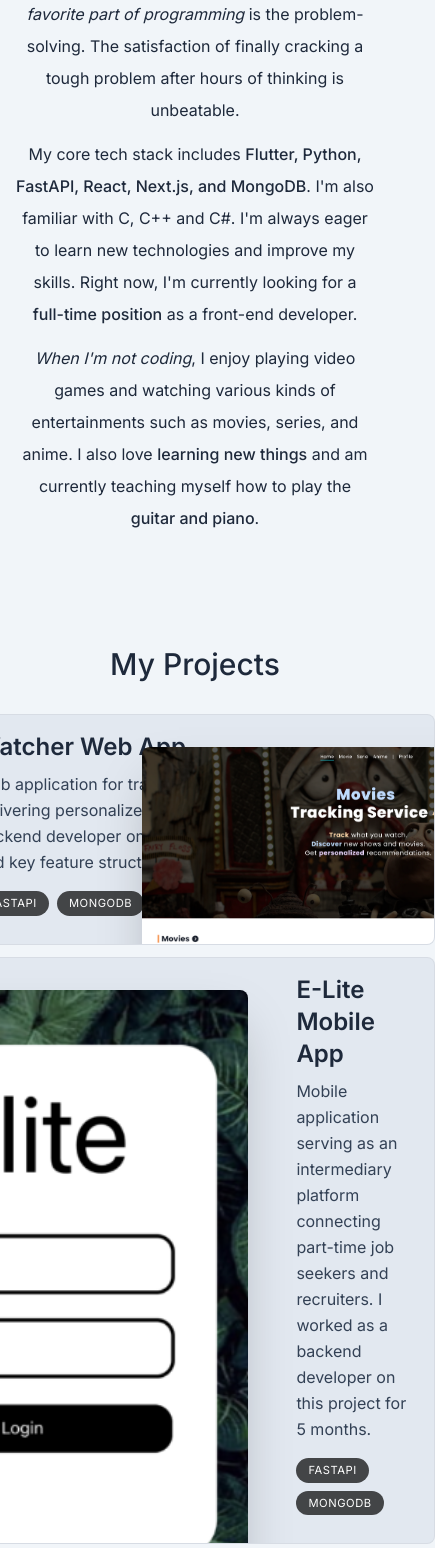
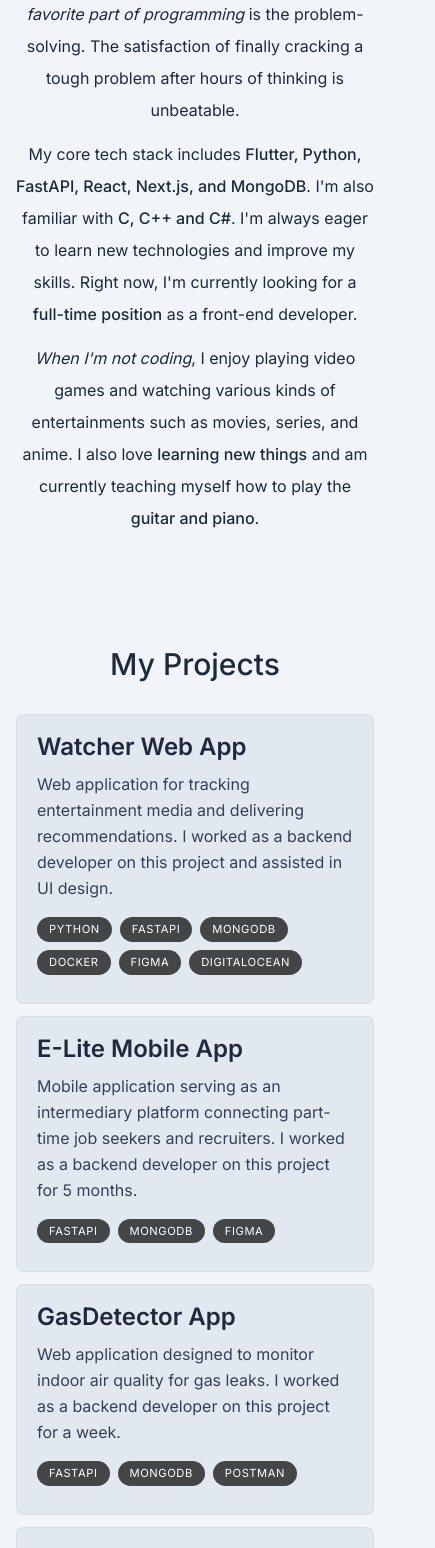
Before and after one commit to SStepz/portfolio, a Next.js app: page / in a window 390 px wide. Shown: the part 1560-3108 px from the top of the page, 435 px wide, since content can reach past the window. Built offline with nearby package versions, Linux system fonts and the light colour scheme.

Commit message:
✨ improved accessibility, styling, and project descriptions

```diff
--- a/app/layout.tsx
+++ b/app/layout.tsx
@@ -17,7 +17,7 @@ export default function RootLayout({
   children: React.ReactNode;
 }) {
   return (
-    <html lang="en">
+    <html lang="en" className="!scroll-smooth">
       <body
         className={`${inter.className} bg-slate-100 text-slate-800 relative h-[5000px] pt-28 sm:pt-36`}
       >
--- a/components/about.tsx
+++ b/components/about.tsx
@@ -1,37 +1,48 @@
-"use client"
+"use client";
 
-import React from 'react'
-import { motion } from 'framer-motion'
-import SectionHeading from './section-heading'
+import React from "react";
+import { motion } from "framer-motion";
+import SectionHeading from "./section-heading";
 
 export default function About() {
   return (
-    <motion.section className='mb-28 max-w-[45rem] text-center leading-8 sm:mb-40'
+    <motion.section
+      className="mb-28 max-w-[45rem] text-center leading-8 sm:mb-40 scroll-mt-28"
       initial={{ opacity: 0, y: 100 }}
       animate={{ opacity: 1, y: 0 }}
       transition={{ delay: 0.175 }}
+      id="about"
     >
       <SectionHeading>About me</SectionHeading>
-      <p className='mb-3'>
+      <p className="mb-3">
         As I approach graduation in{" "}
-        <span className="font-medium">Computer Engineering</span> at Kasetsart University, I've decided to pursue my passion for software engineering. I'm currently focused on improving my{" "}
+        <span className="font-medium">Computer Engineering</span> at Kasetsart
+        University, I've decided to pursue my passion for software engineering.
+        I'm currently focused on improving my{" "}
         <span className="font-medium">full-stack development</span> skills.{" "}
-        <span className="italic">My favorite part of programming</span> is the problem-solving. The satisfaction of finally cracking a tough problem after hours of thinking is unbeatable.
+        <span className="italic">My favorite part of programming</span> is the
+        problem-solving. The satisfaction of finally cracking a tough problem
+        after hours of thinking is unbeatable.
       </p>
-      <p className='mb-3'>
+      <p className="mb-3">
         My core tech stack includes{" "}
         <span className="font-medium">
-        Flutter, Python, FastAPI, React, Next.js, and MongoDB
+          Flutter, Python, FastAPI, React, Next.js, and MongoDB
         </span>
-        . I'm also familiar with C, C++ and C#. I'm always eager to learn new technologies and improve my skills. Right now, I'm currently looking for a{" "}
-        <span className="font-medium">full-time position</span> as a front-end developer.
+        . I'm also familiar with{" "}
+        <span className="font-medium">C, C++ and C#</span>. I'm always eager to
+        learn new technologies and improve my skills. Right now, I'm currently
+        looking for a <span className="font-medium">full-time position</span> as
+        a front-end developer.
       </p>
       <p>
-        <span className="italic">When I'm not coding</span>, I enjoy playing video games and watching various kinds of entertainments such as movies, series, and anime. I also love{" "}
-        <span className="font-medium">learning new things</span> and am currently
-        teaching myself how to play the{" "}
+        <span className="italic">When I'm not coding</span>, I enjoy playing
+        video games and watching various kinds of entertainments such as movies,
+        series, and anime. I also love{" "}
+        <span className="font-medium">learning new things</span> and am
+        currently teaching myself how to play the{" "}
         <span className="font-medium">guitar and piano</span>.
       </p>
     </motion.section>
-  )
+  );
 }
--- a/components/intro.tsx
+++ b/components/intro.tsx
@@ -11,7 +11,10 @@ import { FaGithubSquare } from "react-icons/fa";
 
 export default function Intro() {
   return (
-    <section className="mb-28 max-w-[50rem] text-center sm:mb-0">
+    <section
+      id="home"
+      className="mb-28 max-w-[50rem] text-center sm:mb-0 scroll-mt-[100rem]"
+    >
       <div className="flex items-center justify-center">
         <div className="relative">
           <motion.div
--- a/components/project.tsx
+++ b/components/project.tsx
@@ -1,38 +1,43 @@
-"use client"
+"use client";
 
-import Image from 'next/image'
-import { useRef } from 'react'
-import { projectsData } from '@/lib/data'
-import { motion, useScroll, useTransform } from 'framer-motion'
+import Image from "next/image";
+import { useRef } from "react";
+import { projectsData } from "@/lib/data";
+import { motion, useScroll, useTransform } from "framer-motion";
 
-type ProjectProps = (typeof projectsData)[number]
+type ProjectProps = (typeof projectsData)[number];
 
-export default function Project({ title, description, tags, imageUrl }: ProjectProps) {
-  const ref = useRef<HTMLDivElement>(null)
+export default function Project({
+  title,
+  description,
+  tags,
+  imageUrl,
+}: ProjectProps) {
+  const ref = useRef<HTMLDivElement>(null);
   const { scrollYProgress } = useScroll({
     target: ref,
-    offset: ["0 1", "1.33 1"]
-  })
-  const scaleProgress = useTransform(scrollYProgress, [0, 1], [0.8, 1])
-  const opacityProgress = useTransform(scrollYProgress, [0, 1], [0.6, 1])
+    offset: ["0 1", "1.33 1"],
+  });
+  const scaleProgress = useTransform(scrollYProgress, [0, 1], [0.8, 1]);
+  const opacityProgress = useTransform(scrollYProgress, [0, 1], [0.6, 1]);
 
   return (
     <motion.div
       ref={ref}
       style={{
         scale: scaleProgress,
-        opacity: opacityProgress
+        opacity: opacityProgress,
       }}
-      className='group mb-3 sm:mb-8 last:mb-0'
+      className="group mb-3 sm:mb-8 last:mb-0"
     >
-      <section className='bg-slate-200 max-w-[42rem] border border-black/5 rounded-lg overflow-hidden sm:pr-8 relative sm:h-[20rem] hover:bg-slate-300 transition group-even:pl-8'>
-        <div className='pt-4 pb-7 px-5 sm:pl-10 sm:pr-2 sm:pt-10 sm:max-w-[50%] flex flex-col h-full group-even:ml-[18rem]'>
-          <h3 className='text-2xl font-semibold'>{title}</h3>
-          <p className='mt-2 leading-relaxed text-slate-700'>{description}</p>
-          <ul className='flex flex-wrap mt-4 gap-2 sm:mt-auto'>
+      <section className="bg-slate-200 max-w-[42rem] border border-black/5 rounded-lg overflow-hidden sm:pr-8 relative sm:h-[20rem] hover:bg-slate-300 transition sm:group-even:pl-8">
+        <div className="pt-4 pb-7 px-5 sm:pl-10 sm:pr-2 sm:pt-10 sm:max-w-[50%] flex flex-col h-full sm:group-even:ml-[18rem]">
+          <h3 className="text-2xl font-semibold">{title}</h3>
+          <p className="mt-2 leading-relaxed text-slate-700">{description}</p>
+          <ul className="flex flex-wrap mt-4 gap-2 sm:mt-auto">
             {tags.map((tag, index) => (
               <li
-                className='bg-black/[0.7] px-3 py-1 text-[0.7rem] uppercase tracking-wider text-white rounded-full'
+                className="bg-black/[0.7] px-3 py-1 text-[0.7rem] uppercase tracking-wider text-white rounded-full"
                 key={index}
               >
                 {tag}
@@ -43,11 +48,11 @@ export default function Project({ title, description, tags, imageUrl }: ProjectP
 
         <Image
           src={imageUrl}
-          alt="Project I worked on"
+          alt={title}
           quality={95}
-          className='absolute top-8 -right-40 w-[28.25rem] rounded-t-lg shadow-2xl transition group-hover:scale-[1.04] group-hover:-translate-x-3 group-hover:translate-y-3 group-hover:-rotate-2 group-even:group-hover:translate-x-3 group-even:group-hover:translate-y-3 group-even:group-hover:rotate-2 group-even:right-[initial] group-even:-left-40'
+          className="absolute hidden sm:block top-8 -right-40 w-[28.25rem] rounded-t-lg shadow-2xl transition group-hover:scale-[1.04] group-hover:-translate-x-3 group-hover:translate-y-3 group-hover:-rotate-2 group-even:group-hover:translate-x-3 group-even:group-hover:translate-y-3 group-even:group-hover:rotate-2 group-even:right-[initial] group-even:-left-40"
         />
       </section>
     </motion.div>
-  )
+  );
 }
--- a/components/projects.tsx
+++ b/components/projects.tsx
@@ -1,11 +1,11 @@
-import React from 'react'
-import SectionHeading from './section-heading'
-import { projectsData } from '@/lib/data'
-import Project from './project'
+import React from "react";
+import SectionHeading from "./section-heading";
+import { projectsData } from "@/lib/data";
+import Project from "./project";
 
 export default function Projects() {
   return (
-    <section>
+    <section id="projects" className="scroll-mt-28">
       <SectionHeading>My Projects</SectionHeading>
       <div>
         {projectsData.map((project, index) => (
@@ -15,5 +15,5 @@ export default function Projects() {
         ))}
       </div>
     </section>
-  )
+  );
 }
--- a/lib/data.ts
+++ b/lib/data.ts
@@ -65,15 +65,15 @@ export const projectsData = [
   {
     title: "Watcher Web App",
     description:
-      "Web application for tracking entertainment media and delivering personalized recommendations. I worked as a backend developer on this project, assisted in UI design, and key feature structuring.",
-    tags: ["FastAPI", "MongoDB"],
+      "Web application for tracking entertainment media and delivering recommendations. I worked as a backend developer on this project and assisted in UI design.",
+    tags: ["Python", "FastAPI", "MongoDB", "Docker", "Figma", "DigitalOcean"],
     imageUrl: watcherImg,
   },
   {
     title: "E-Lite Mobile App",
     description:
       "Mobile application serving as an intermediary platform connecting part-time job seekers and recruiters. I worked as a backend developer on this project for 5 months.",
-    tags: ["FastAPI", "MongoDB"],
+    tags: ["FastAPI", "MongoDB", "Figma"],
     imageUrl: eliteImg,
   },
   {
```
